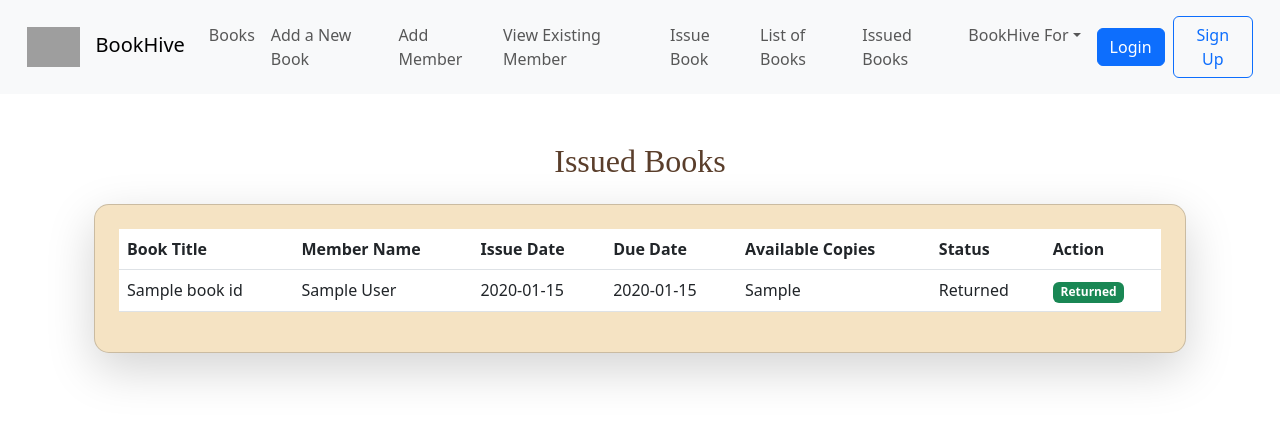
After one commit to YashviiSharma/bookhive, a Flask app: template templates/issued-books.html in a window 1280 px wide. The commit adds this page. Shown: the top 421 px of the page. Run offline with Flask 3, Linux system fonts and the light colour scheme; the template is opened without the code that fills it: most values are stand-ins (such as "Sample title", 1, 10 or a date in 2020); parts of the project's set-up code (start-up, migrations or seed data) failed here and were passed over; grey boxes are pictures that could not be loaded.

Commit message:
add return book

```diff
--- a/app.py
+++ b/app.py
@@ -448,3 +448,33 @@ def download_id_card(member_id):
 
     except Exception as e:
         return f"Error: {str(e)}", 500
+
+
+@app.route('/return-book/<int:transaction_id>', methods=['POST'])
+def return_book(transaction_id):
+    transaction = Transaction.get_or_none(Transaction.transaction_id == transaction_id)
+
+    if not transaction:
+        flash("Transaction not found!", "danger")
+        return redirect(url_for('list_issued_books'))
+
+    if transaction.status == 'Returned':
+        flash("This book has already been returned.", "warning")
+        return redirect(url_for('list_issued_books'))
+
+
+    book = transaction.book_id
+    book.available_copies = fn.GREATEST(book.available_copies + 1, 0)
+    book.save()
+
+    transaction.return_date = datetime.utcnow()
+    transaction.status = 'Returned'
+    transaction.save()
+
+    flash(f"Book '{book.title}' returned successfully!", "success")
+    return redirect(url_for('list_issued_books'))
+
+@app.route('/issued-books')
+def list_issued_books():
+    issued_books = Transaction.select().where(Transaction.status == 'Issued')
+    return render_template('issued-books.html', issued_books=issued_books)
--- a/templates/base.html
+++ b/templates/base.html
@@ -35,6 +35,7 @@
                     <li class="nav-item"><a class="nav-link" href="/list-member">View Existing Member</a></li>
                     <li class="nav-item"><a class="nav-link" href="/issue-book">Issue Book</a></li>
                     <li class="nav-item"><a class="nav-link" href="/list-books">List of Books</a></li>
+                    <li class="nav-item"><a class="nav-link" href="/issued-books">Issued Books</a></li>
                     <li class="nav-item dropdown">
                         <a class="nav-link dropdown-toggle" href="#" id="bookhiveFor" role="button" data-bs-toggle="dropdown" aria-expanded="false">BookHive For</a>
                         <ul class="dropdown-menu" aria-labelledby="bookhiveFor">
--- /dev/null
+++ b/templates/issued-books.html
@@ -0,0 +1,61 @@
+{% extends "base.html" %}
+
+{% block content %}
+<div class="container mt-5">
+    <h2 class="text-center mb-4" style="color: #5a3e2b; font-family: 'Playfair Display', serif;">
+        Issued Books
+    </h2>
+    <div class="card p-4 shadow-lg" style="background: #f5e3c3; border-radius: 15px;">
+        <div class="table-responsive">
+            <table class="table table-hover">
+                <thead>
+                    <tr class="table-header">
+                        <th scope="col">Book Title</th>
+                        <th scope="col">Member Name</th>
+                        <th scope="col">Issue Date</th>
+                        <th scope="col">Due Date</th>
+                        <th scope="col">Available Copies</th>
+                        <th scope="col">Status</th>
+                        <th scope="col">Action</th>
+                    </tr>
+                </thead>
+                <tbody>
+                    {% for transaction in issued_books %}
+                    <tr>
+                        <td>{{ transaction.book_id.title }}</td>
+                        <td>{{ transaction.member_id.first_name }} {{ transaction.member_id.last_name }}</td>
+                        <td>{{ transaction.issue_date.strftime('%Y-%m-%d') }}</td>
+                        <td>{{ transaction.due_date.strftime('%Y-%m-%d') }}</td>
+                        <td>{{ transaction.book_id.available_copies }}</td>
+                        <td>{{ transaction.status }}</td>
+                        <td>
+                            {% if transaction.status == 'Issued' %}
+                                <form action="{{ url_for('return_book', transaction_id=transaction.transaction_id) }}" method="post" class="d-inline">
+                                    <button type="submit" class="btn btn-sm btn-dark">Return</button>
+                                </form>
+                            {% else %}
+                                <span class="badge bg-success">Returned</span>
+                            {% endif %}
+                        </td>
+                    </tr>
+                    {% endfor %}
+                </tbody>
+            </table>
+        </div>
+    </div>
+</div>
+
+<style>
+    .table-header {
+        background-color: #8b5e3c;
+        color: white;
+    }
+    .btn-dark {
+        background-color: #8b5e3c;
+        border: none;
+    }
+    .btn-dark:hover {
+        background-color: #653f29;
+    }
+</style>
+{% endblock %}
```
